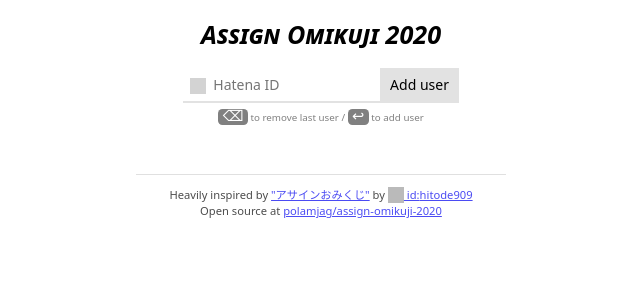
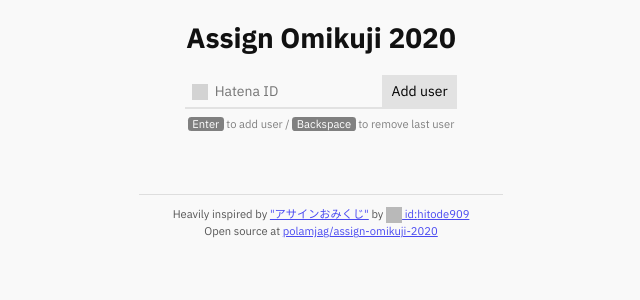
Before and after one commit to polamjag/assign-omikuji-2020, a React (Vite) app: page / in a window 1280 px wide. Shown: the top 300 px of the page, without its empty margins (319-959 px from the left). Built offline with nearby package versions, Linux system fonts and the light colour scheme; grey boxes are pictures that could not be loaded.

Commit message:
visual update 2

```diff
--- a/index.html
+++ b/index.html
@@ -5,6 +5,9 @@
     <title>Assign Omikuji 2020</title>
     <meta name="viewport" content="width=device-width, initial-scale=1">
     <script type="module" src="./src/index.tsx"></script>
+    <link rel="preconnect" href="https://fonts.googleapis.com">
+    <link rel="preconnect" href="https://fonts.gstatic.com" crossorigin>
+    <link href="https://fonts.googleapis.com/css2?family=IBM+Plex+Sans:ital,wght@0,100..700;1,100..700&display=swap" rel="stylesheet">
   </head>
   <body>
     <noscript>You need to enable JavaScript to run this app.</noscript>
--- a/src/App.css
+++ b/src/App.css
@@ -1,13 +1,14 @@
 body,
 input,
 button {
-  font-family: system-ui, -apple-system, BlinkMacSystemFont, "Segoe UI", Roboto,
+  font-family: IBM Plex Sans, system-ui, -apple-system, BlinkMacSystemFont, "Segoe UI", Roboto,
     "Open Sans", "Helvetica Neue", sans-serif;
   font-size: 14px;
 }
 
 body {
-  background-color: #fff;
+  background-color: #f9f9f9;
+  color: #111;
 }
 
 .App {
@@ -16,10 +17,7 @@ body {
 
 h1 {
   font-weight: 900;
-  font-size: 1.8em;
-  font-style: oblique;
-  font-variant: small-caps;
-  font-feature-settings: "palt";
+  font-size: 2em;
 }
 
 button {
@@ -89,15 +87,15 @@ button {
   background: grey;
 }
 .small-description {
-  margin-top: .4em;
-  font-size: .7em;
+  margin-top: .8em;
+  font-size: .8em;
   color: grey;
 }
 .small-description kbd {
-  font-size: 1.5em;
+  font: inherit;
   background: grey;
   color: white;
-  padding: 0em .3em;
+  padding: 0em .4em;
   border-radius: .3em;
 }
 
@@ -127,18 +125,22 @@ button {
 }
 .click-to-assign {
   font-weight: 900;
-  font-size: 1.3em;
-  font-style: oblique;
-  margin-top: -3em;
-  -webkit-text-stroke: 0.5em #fff;
-  paint-order: stroke fill;
+  font-size: 1.4em;
+  margin-top: -3.2em;
+  transition: transform 0.05s ease-out;
+  letter-spacing: 0em;
+  pointer-events: none;
+  letter-spacing: 0.1em;
 }
 .omikuji:hover {
   animation: super-flash .7s infinite ease-out;
 }
 .omikuji:hover + .click-to-assign {
   animation: super-flash-text .4s infinite ease-out;
-  /* text-shadow: none; */
+  transform: scale(1.1);
+  transform-origin: 50% 50%;
+  -webkit-text-stroke: 0.2em #fffa;
+  paint-order: stroke fill;
 }
 
 @keyframes super-flash {
@@ -164,7 +166,7 @@ button {
 
 .lucky-users {
   font-size: 0.92em;
-  margin-top: 3em;
+  margin-top: 4em;
   line-height: 1.6em;
 }
 .lucky-user-line img {
--- a/src/App.tsx
+++ b/src/App.tsx
@@ -59,7 +59,7 @@ export function App({ initialUsers }: { initialUsers: User[] }) {
       <div className="lucky-users">
         {luckyUsers.map((lu, i) => (
           <div key={i} className="lucky-user-line">
-            {lu.beenLuckyAt.toISOString()}: <HatenaUserChip user={lu.user} />
+            <HatenaUserChip user={lu.user} /> — <small>{lu.beenLuckyAt.toLocaleString()}</small>
           </div>
         ))}
       </div>
@@ -106,14 +106,14 @@ export const AddForm: React.FC<{
         </button>
       </span>
       <div className="small-description">
-        <kbd aria-label="backspace" title="[Backspace]">
-          ⌫
+        <kbd>
+          Enter
         </kbd>{" "}
-        to remove last user /{" "}
-        <kbd aria-label="enter" title="[Enter]">
-          ↩
+        to add user /{" "}
+        <kbd>
+          Backspace
         </kbd>{" "}
-        to add user
+        to remove last user
       </div>
     </div>
   );
--- a/src/index.css
+++ b/src/index.css
@@ -1,13 +1,3 @@
 body {
   margin: 0;
-  font-family: -apple-system, BlinkMacSystemFont, 'Segoe UI', 'Roboto', 'Oxygen',
-    'Ubuntu', 'Cantarell', 'Fira Sans', 'Droid Sans', 'Helvetica Neue',
-    sans-serif;
-  -webkit-font-smoothing: antialiased;
-  -moz-osx-font-smoothing: grayscale;
 }
-
-code {
-  font-family: source-code-pro, Menlo, Monaco, Consolas, 'Courier New',
-    monospace;
-}
```
